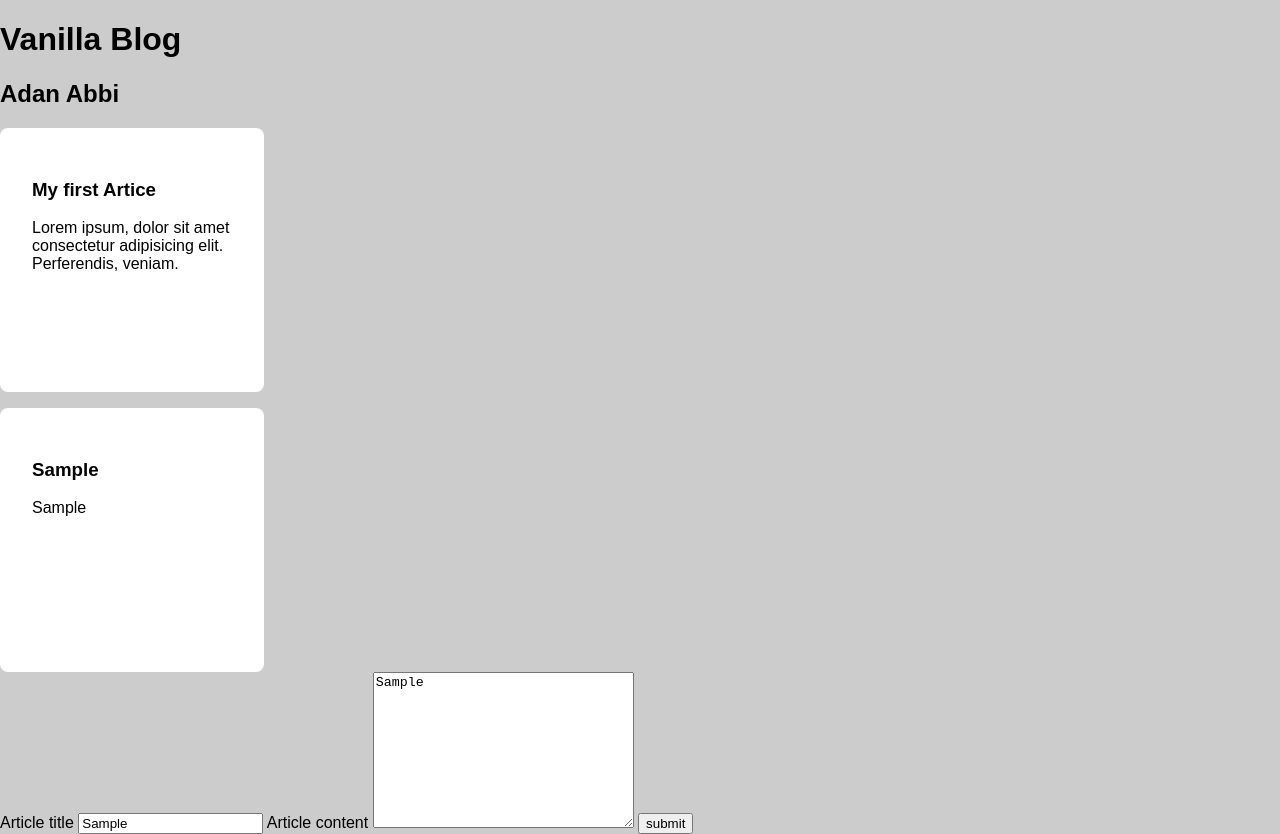
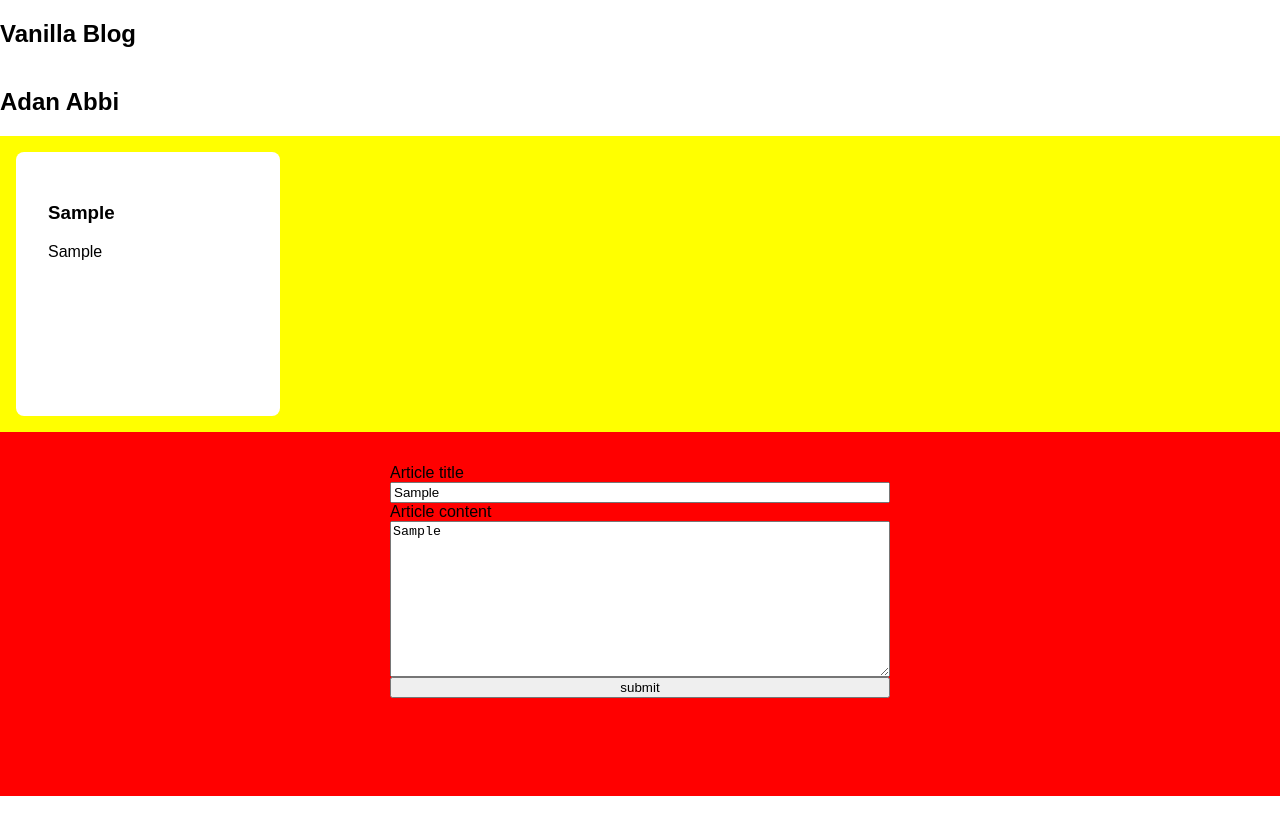
Before and after one commit to Adan206/vanilla-blog, a plain HTML site: page index.html in a window 1280 px wide. Both pictures are taken after typing "Sample", "Sample" into the empty fields and a click on the input "submit". After the commit the page ends 800 px from the top, so only its background shows below. Drawn offline with Linux system fonts and the light colour scheme.

Commit message:
added some css styles

```diff
--- a/index.html
+++ b/index.html
@@ -8,16 +8,15 @@
     <title>Vanilla Blog</title>
   </head>
   <body>
-    <h1>Vanilla Blog</h1>
-    <h2>Adan Abbi</h2>
+    <nav>
+      <h1>Vanilla Blog</h1>
+      <h2>Adan Abbi</h2>
+    </nav>
     <section id="article-section">
-      <article>
-        <h3>My first Artice</h3>
-        <p>
-          Lorem ipsum, dolor sit amet consectetur adipisicing elit. Perferendis,
-          veniam.
-        </p>
-      </article>
+      <!-- <article>
+        <h3></h3>
+        <p></p>
+      </article> -->
     </section>
     <section id="forms">
       <form onsubmit="createArticle(event)">
--- a/main.js
+++ b/main.js
@@ -1,12 +1,12 @@
 const createArticle = (event) => {
   event.preventDefault();
-  const articleTitleElement = document.querySelector("#article-title");
-  const articleContentElement = document.querySelector("#article-content");
-  const articleSection = document.querySelector("#article-section");
+  const articleTitleElement = document.querySelector("#article-title"); // title input
+  const articleContentElement = document.querySelector("#article-content"); // text area input
+  const articleSection = document.querySelector("#article-section"); // first article element
 
-  const nextArticle = document.createElement("ARTICLE");
-  const articleHeading = document.createElement("H3");
-  const articleParagraph = document.createElement("P");
+  const nextArticle = document.createElement("ARTICLE"); // article element
+  const articleHeading = document.createElement("H3"); // heading 3
+  const articleParagraph = document.createElement("P"); //paragragh
 
   nextArticle.append(articleHeading);
   nextArticle.append(articleParagraph);
--- a/style.css
+++ b/style.css
@@ -4,7 +4,6 @@ body {
   padding: 0;
   height: 100%;
   font-family: sans-serif;
-  background-color: #ccc;
 }
 
 article {
@@ -13,5 +12,28 @@ article {
   background-color: #fff;
   padding: 2rem;
   border-radius: 8px;
-  margin-top: 1rem;
+  margin: 1rem;
+  display: inline-block;
 }
+
+#forms {
+  background-color: red;
+  height: 300px;
+  padding: 2rem;
+}
+form {
+  display: flex;
+  flex-direction: column;
+  width: 500px;
+  margin: 0 auto;
+}
+
+#article-section {
+  background-color: yellow;
+}
+
+nav {
+  display: flex;
+  flex-direction: column;
+  margin: 0 auto;
+}
```
